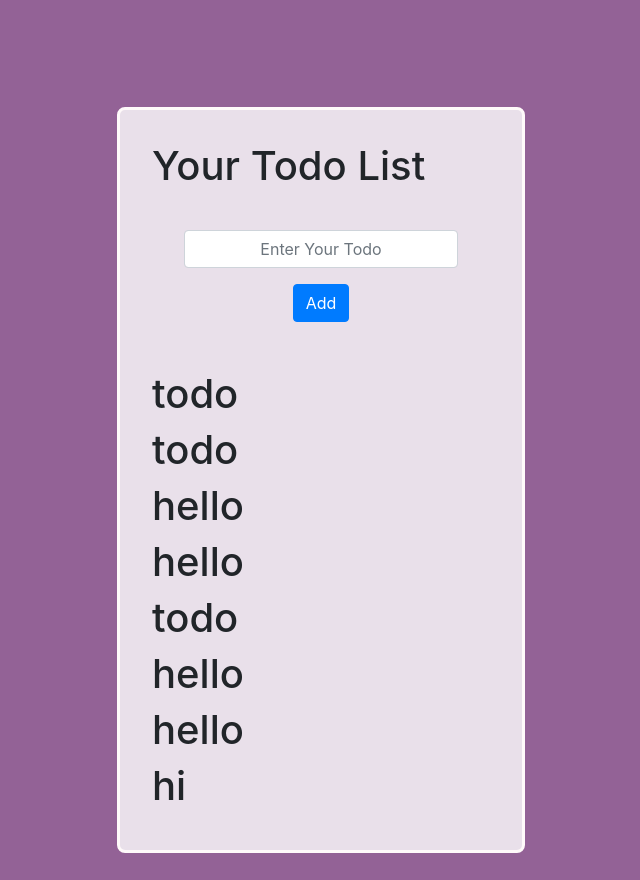
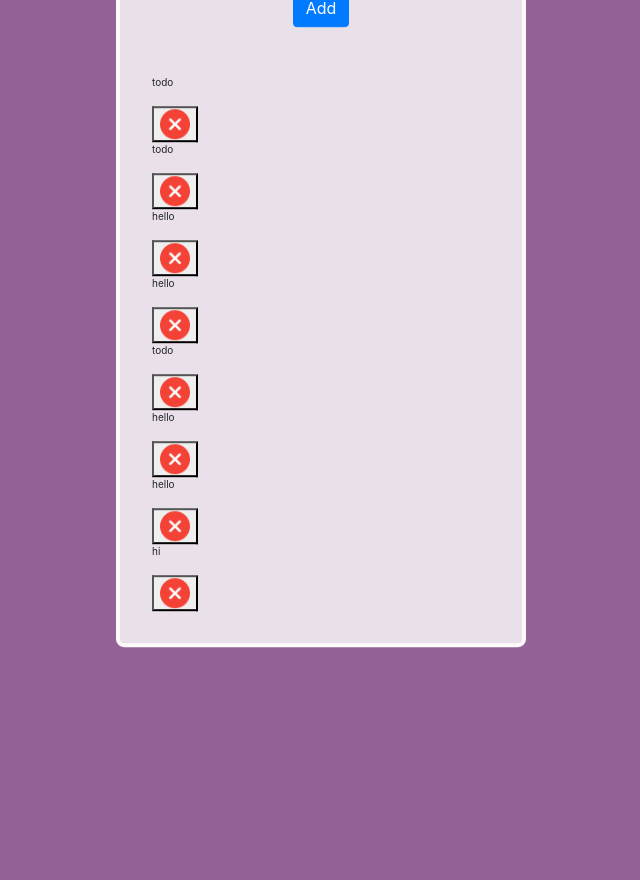
Before and after one commit to Eyuwankg-Swankg/flask-todo-app, a Flask app: page / in a window 1280 px wide. Shown: the whole page, without its empty margins (319-959 px from the left). Run offline with Flask 2, Linux system fonts and the light colour scheme; data comes from the database, SQL or seed files in the repository; both versions use the stored data as it was after the commit.

Commit message:
fixed bug in routes

```diff
--- a/app.py
+++ b/app.py
@@ -30,7 +30,7 @@ def home():
 def addTodo():
     todo = request.form["todo"]
     print(f"------------------------\n{todo}\n------------")
-    if len(todo) > 3:
+    if len(todo) > 1:
         todoOB = todos(todo)
         db.session.add(todoOB)
         db.session.commit()
--- a/templates/home.html
+++ b/templates/home.html
@@ -16,8 +16,9 @@
     align-items: center;
   }
   #todo {
+    transform: translateY(-30%);
     background-color: rgba(255, 255, 255, 0.8);
-    border: 0.2rem solid snow;
+    border: 0.3rem solid snow;
     border-radius: 0.5rem;
     padding: 2rem;
   }
@@ -60,7 +61,16 @@
       </div>
     </form>
     {% for todo in todos %}
-    <h1>{{todo}}</h1>
+    <div>
+      <p>{{todo}}</p>
+      <button>
+        <img
+          src="{{ url_for('static',filename='images/remove.png') }}"
+          width="30rem"
+          height="30rem"
+        />
+      </button>
+    </div>
     {% endfor %}
   </div>
 </div>
```
Also changed, not shown: static/images/remove.png (added), todos.sqlite3.
